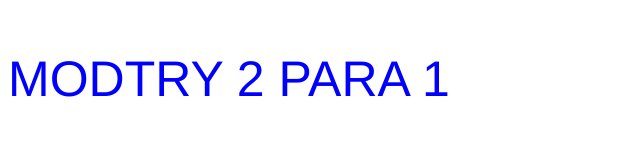
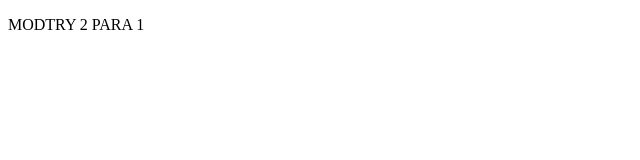
Before and after one commit to arulvenugopal/modtry2, a plain HTML site: page index.html in a window 1280 px wide. Shown: the whole page, without its empty margins (0-640 px from the left). Drawn offline with Linux system fonts and the light colour scheme.

Commit message:
Update index.html

```diff
--- a/index.html
+++ b/index.html
@@ -3,9 +3,6 @@
 <html>
 <head>
 	<title>MODTRY 2</title>
-	<style>
-		p {font-family: helvetica; color: blue; font-size: 50px}
-	</style>
 </head>
 <body>
 <section>
```
